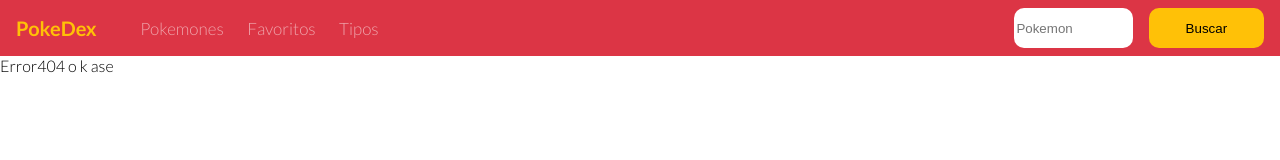
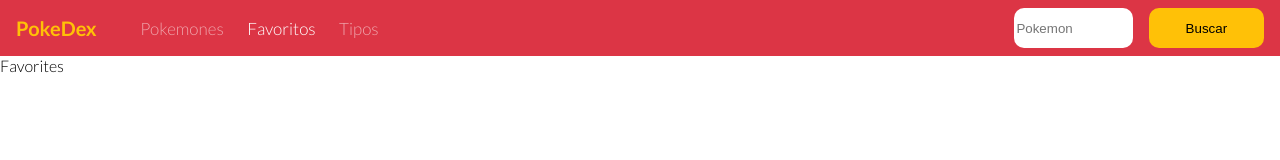
Before and after one commit to MageLnk/Desafio-Router-II-Pokeapi, a React (Create React App) app: page /favorites in a window 1280 px wide. Shown: the top 160 px of the page. Built offline with nearby package versions, Linux system fonts and the light colour scheme; the HTML template or start-up script is replaced by a standard one.

Commit message:
NavLink with isActive method is working

```diff
--- a/src/App.jsx
+++ b/src/App.jsx
@@ -2,7 +2,7 @@ import { BrowserRouter, Route, Routes } from "react-router-dom";
 // Context
 import GeneralContext from "./Context/GeneralContext/Provider";
 // Pages
-import { Home, Error404 } from "./pages";
+import { Home, Pokemons, Favorites, Error404 } from "./pages";
 // Components
 import { NavBar, Footer } from "./Components";
 
@@ -14,6 +14,9 @@ const App = () => {
           <NavBar />
           <Routes>
             <Route path="/" element={<Home />} />
+            <Route path="/pokemons" element={<Pokemons />} />
+            <Route path="/favorites" element={<Favorites />} />
+
             <Route path="*" element={<Error404 />} />
           </Routes>
           <Footer />
--- a/src/Components/Header/index.jsx
+++ b/src/Components/Header/index.jsx
@@ -1,22 +1,31 @@
-import { Link } from "react-router-dom";
-
+import { NavLink } from "react-router-dom";
+// App
 const NavBar = () => {
   return (
     <div className="navbar-container">
       <div className="navbar-links-container">
-        <Link to="/">
+        <NavLink to="/">
           <span className="navbar-home">PokeDex</span>
-        </Link>
+        </NavLink>
         <div className="navbar-options">
-          <Link to="/pokemons">
-            <span>Pokemones</span>
-          </Link>
-          <Link to="favorites">
-            <span>Favoritos</span>
-          </Link>
-          <Link to="/types">
-            <span>Tipos</span>
-          </Link>
+          <NavLink
+            className={({ isActive }) => (isActive ? "navbar-option-active" : "")}
+            to="/pokemons"
+          >
+            Pokemones
+          </NavLink>
+          <NavLink
+            className={({ isActive }) => (isActive ? "navbar-option-active" : "")}
+            to="favorites"
+          >
+            Favoritos
+          </NavLink>
+          <NavLink
+            className={({ isActive }) => (isActive ? "navbar-option-active" : "")}
+            to="/types"
+          >
+            Tipos
+          </NavLink>
         </div>
       </div>
       <div className="navbar-search-container">
@@ -28,3 +37,5 @@ const NavBar = () => {
 };
 
 export default NavBar;
+
+// <span className="navbar-home">PokeDex</span>
--- a/src/index.css
+++ b/src/index.css
@@ -39,6 +39,9 @@ a:active {
   justify-content: space-around;
   margin: 0 0 0 2rem;
   width: 100%;
+}
+.navbar-option-active {
+  color: white;
 }
 .navbar-search-container {
   display: flex;
--- /dev/null
+++ b/src/pages/Favorites/index.jsx
@@ -0,0 +1,5 @@
+const Favorites = () => {
+  return <div>Favorites</div>;
+};
+
+export default Favorites;
--- /dev/null
+++ b/src/pages/Pokemons/index.jsx
@@ -0,0 +1,5 @@
+const Pokemons = () => {
+  return <div>Pokemons</div>;
+};
+
+export default Pokemons;
--- a/src/pages/index.js
+++ b/src/pages/index.js
@@ -1,2 +1,5 @@
 export { default as Home } from "./Home";
+export { default as Pokemons } from "./Pokemons";
+export { default as Favorites } from "./Favorites";
+
 export { default as Error404 } from "./Error404";
```
